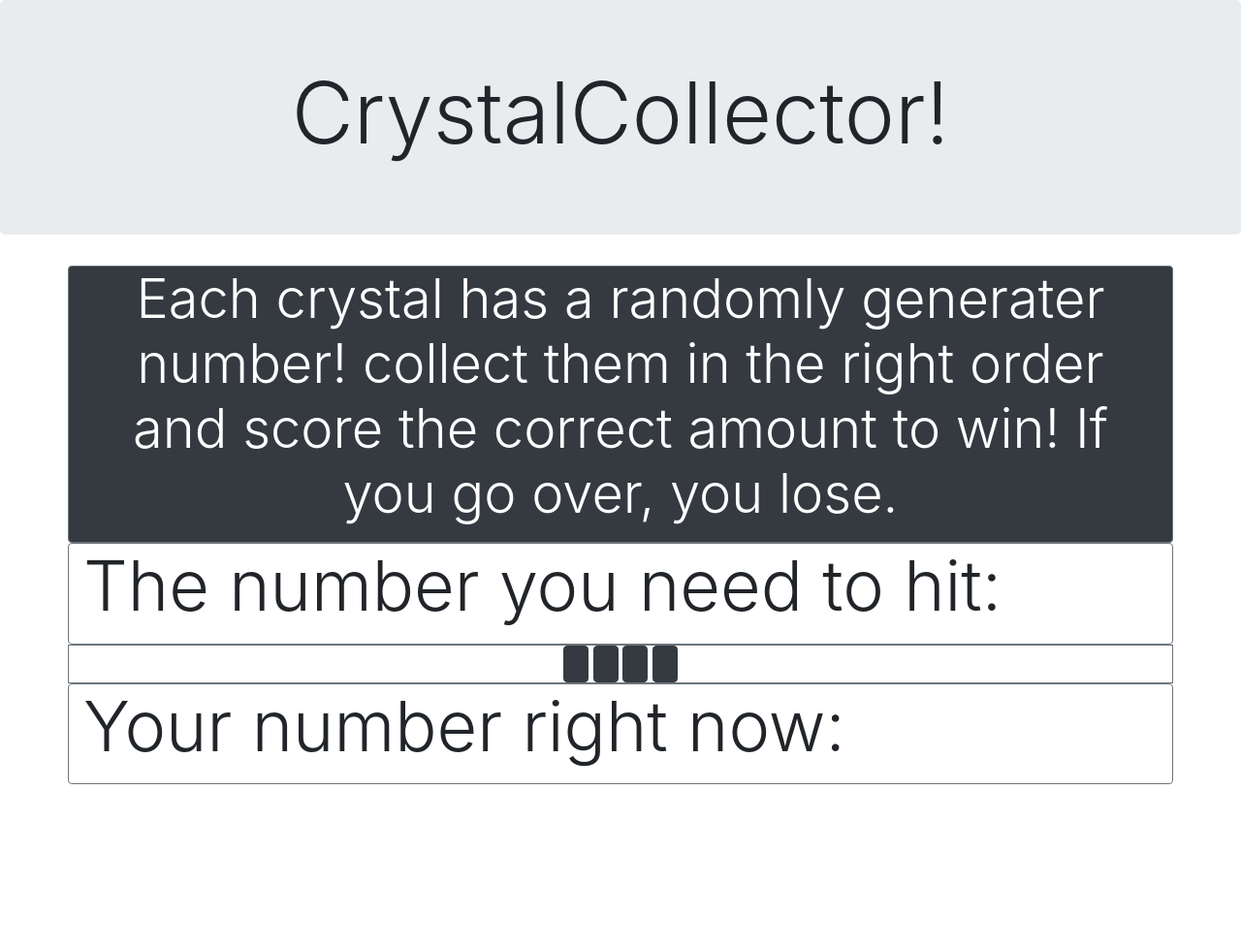
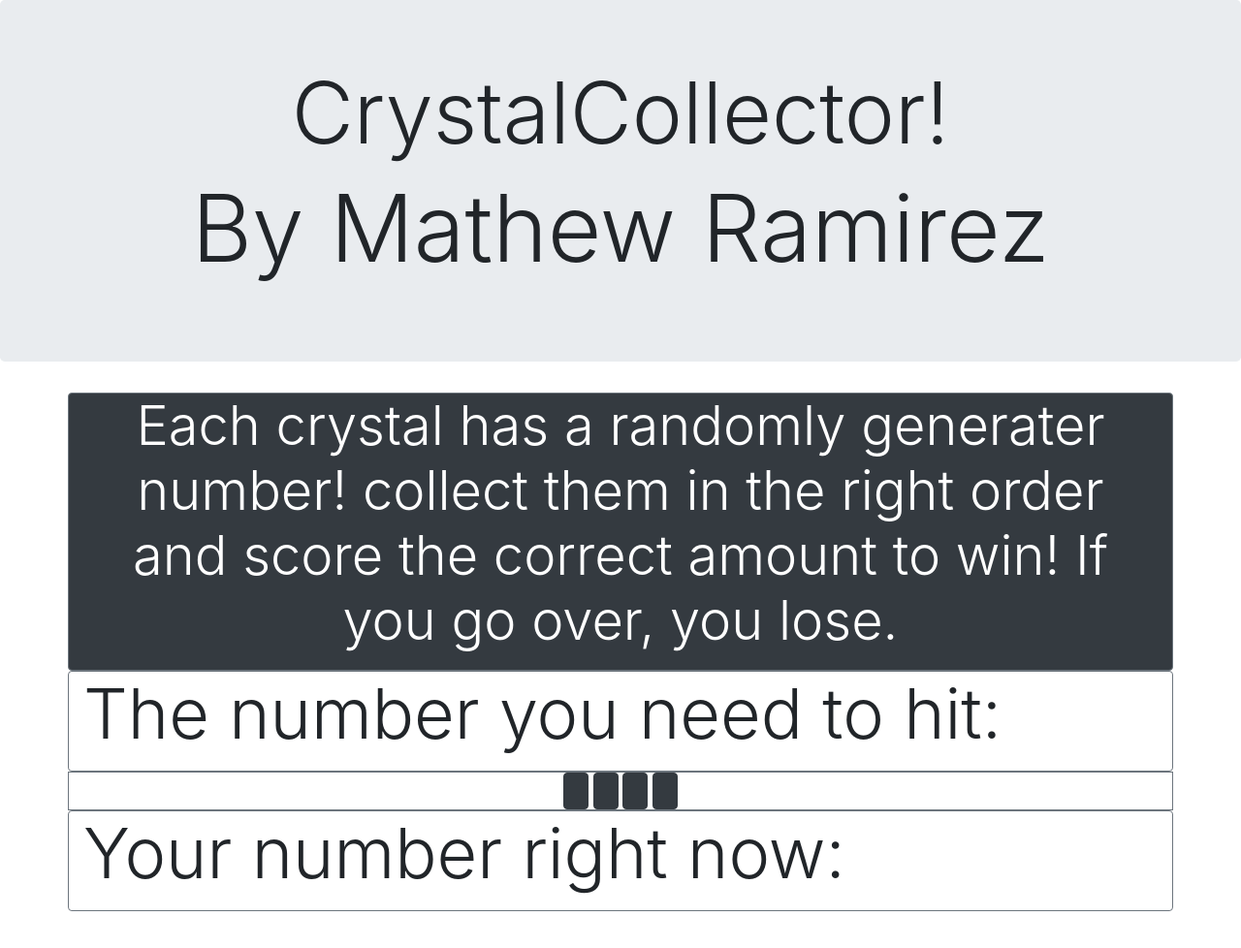
Before and after one commit to Rampirez/unit-4-game, a plain HTML site: page index.html in a window 1280 px wide. Shown: the whole page at 97% size. Before the commit the page ends 809 px from the top, so only its background shows below. Drawn offline with nearby package versions, Linux system fonts and the light colour scheme.

Commit message:
added my name and fixed bottom margin

```diff
--- a/index.html
+++ b/index.html
@@ -10,6 +10,7 @@
 <body>
     <div class="jumbotron text-center">
         <h1 class="display-2">CrystalCollector!</h1>
+        <p class="display-1">By Mathew Ramirez</p>
     </div>
 
     <div class="container border border-secondary rounded bg-dark text-white text-center">
@@ -30,7 +31,7 @@
         <button type="button" class="btn btn-dark"><img src="assets/images/crystal-4.png" class="rounded" alt=""></button>
     </div>
 
-    <div class="container border border-secondary rounded">
+    <div class="container border border-secondary rounded mb-5">
         <p class="display-3">Your number right now: <span id="user-number"></span></p>
     </div>
 </body>
```
